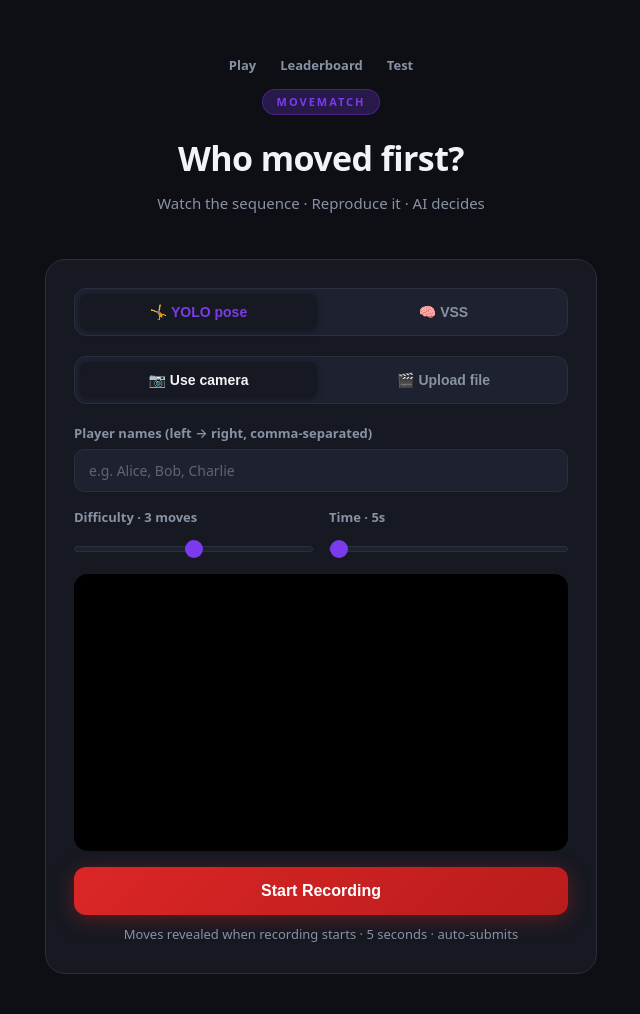
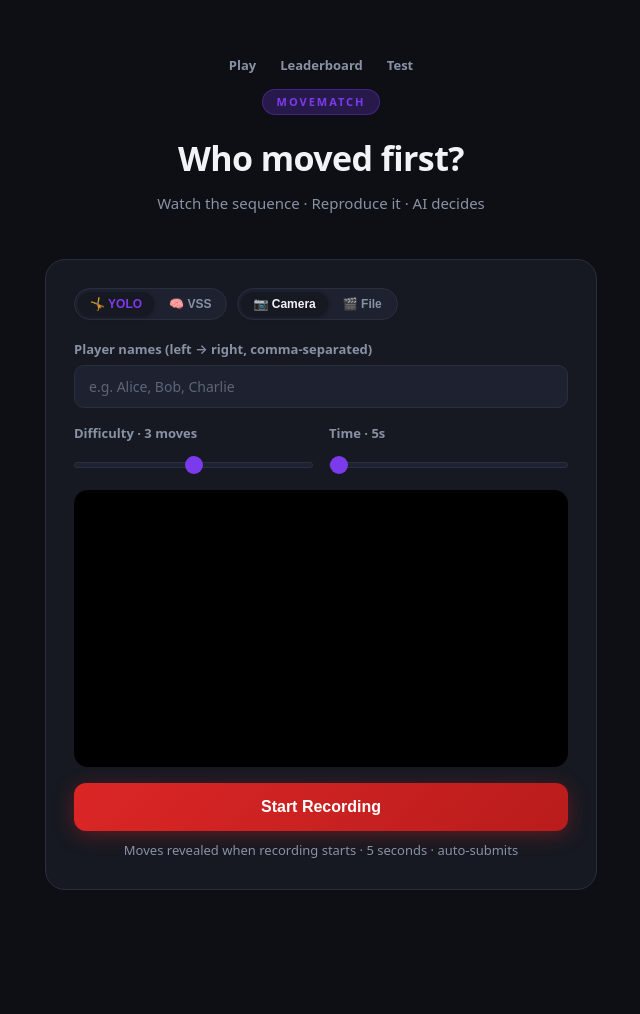
Before and after one commit to Swiss-ai-Weeks/visual-inspector, a Flask app: page / in a window 1280 px wide. Shown: the top 1014 px of the page, without its empty margins (319-959 px from the left). After the commit the page ends 890 px from the top, so only its background shows below. Run offline with Flask 3, Linux system fonts and the light colour scheme.

Commit message:
minor ui improvements

```diff
--- a/app/app.py
+++ b/app/app.py
@@ -466,7 +466,9 @@ def test_page():
 @app.route("/api/challenge", methods=["POST"])
 def api_new_challenge():
     difficulty = clamp_int(request.values.get("difficulty"), MIN_DIFFICULTY, MAX_DIFFICULTY, DEFAULT_DIFFICULTY)
-    return json.dumps(generate_challenge(difficulty)), 200, {"Content-Type": "application/json"}
+    moves = generate_challenge(difficulty)
+    payload = {"moves": [{"name": m, "emoji": move_emoji(m)} for m in moves]}
+    return json.dumps(payload), 200, {"Content-Type": "application/json"}
 
 
 @app.errorhandler(413)
--- a/app/static/style.css
+++ b/app/static/style.css
@@ -100,6 +100,14 @@ body {
   line-height: 1.3;
   text-transform: capitalize;
 }
+
+/* Compact variant shown under the toggles in file mode. */
+.challenge-card.compact {
+  padding: 16px 18px;
+  border-radius: 14px;
+}
+.challenge-card.compact .challenge-label { margin-bottom: 10px; }
+.challenge-card.compact .clear-btn { margin-top: 12px; }
 
 /* Two-action vertical layout inside challenge card */
 .challenge-list {
@@ -376,25 +384,31 @@ body {
 }
 
 /* ── Mode toggle ── */
+.toggle-row {
+  display: flex;
+  flex-wrap: wrap;
+  gap: 10px;
+  margin-bottom: 20px;
+}
+
 .mode-toggle {
-  display: flex;
-  gap: 8px;
-  margin-bottom: 20px;
+  display: inline-flex;
+  gap: 3px;
   background: var(--surface2);
   border: 1px solid var(--border);
-  border-radius: 12px;
-  padding: 5px;
+  border-radius: 999px;
+  padding: 3px;
 }
 
 .mode-btn {
-  flex: 1;
-  padding: 10px;
+  padding: 5px 12px;
   background: transparent;
   border: none;
-  border-radius: 8px;
+  border-radius: 999px;
   color: var(--muted);
-  font-size: 14px;
+  font-size: 12px;
   font-weight: 600;
+  white-space: nowrap;
   cursor: pointer;
   transition: background .2s, color .2s;
 }
@@ -402,7 +416,7 @@ body {
 .mode-btn.active {
   background: var(--surface);
   color: var(--text);
-  box-shadow: 0 1px 6px rgba(0,0,0,.35);
+  box-shadow: 0 1px 4px rgba(0,0,0,.35);
 }
 
 .mode-btn:not(.active):hover { color: var(--text); }
--- a/app/templates/index.html
+++ b/app/templates/index.html
@@ -1,38 +1,18 @@
 {% extends "base.html" %}
 
 {% block content %}
-
-<!-- Challenge card -->
-<div class="challenge-card" id="challenge-card">
-  <div id="challenge-normal" style="display:none">
-    <p class="challenge-label">Your challenge &mdash; who does it first?</p>
-    <div class="sequence-display">
-      {% for move in challenge %}
-        {% if not loop.first %}<span class="seq-arrow">&rarr;</span>{% endif %}
-        <span class="seq-step">
-          <span class="seq-emoji">{{ move_emoji(move) }}</span>
-          <span class="seq-name">{{ move }}</span>
-        </span>
-      {% endfor %}
-    </div>
-    <button type="button" class="clear-btn" id="reroll">🎲 New challenge</button>
-  </div>
-  <div id="challenge-mystery">
-    <p class="challenge-label">Camera Challenge</p>
-    <span class="challenge-emoji" style="font-size:64px">🎲</span>
-    <p class="challenge-text">Press Start Recording to reveal!</p>
-  </div>
-</div>
 
 <div class="form-card">
   <form method="POST" enctype="multipart/form-data" id="form">
     <input type="hidden" name="challenge_json" id="challenge_json" value='{{ challenge_json }}'>
     <input type="hidden" name="method" id="method" value="{{ method }}">
 
+    <!-- Compact toggles -->
+    <div class="toggle-row">
       <!-- Detector toggle -->
       <div class="mode-toggle method-toggle">
         <button type="button" class="mode-btn {{ 'active' if method == 'yolo' }}" id="btn-yolo" onclick="setMethod('yolo')">
-        🤸 YOLO pose
+          🤸 YOLO
         </button>
         <button type="button" class="mode-btn {{ 'active' if method == 'vss' }}" id="btn-vss" onclick="setMethod('vss')">
           🧠 VSS
@@ -42,11 +22,27 @@
       <!-- Mode toggle -->
       <div class="mode-toggle">
         <button type="button" class="mode-btn active" id="btn-record" onclick="setMode('record')">
-        📷 Use camera
+          📷 Camera
         </button>
         <button type="button" class="mode-btn" id="btn-upload" onclick="setMode('upload')">
-        🎬 Upload file
+          🎬 File
         </button>
+      </div>
+    </div>
+
+    <!-- Challenge (shown in file mode) -->
+    <div class="challenge-card compact" id="challenge-card" style="display:none">
+      <p class="challenge-label">Your challenge &mdash; who does it first?</p>
+      <div class="sequence-display compact" id="sequence-display">
+        {% for move in challenge %}
+          {% if not loop.first %}<span class="seq-arrow small">&rarr;</span>{% endif %}
+          <span class="seq-step">
+            <span class="seq-emoji">{{ move_emoji(move) }}</span>
+            <span class="seq-name">{{ move }}</span>
+          </span>
+        {% endfor %}
+      </div>
+      <button type="button" class="clear-btn" id="reroll">🎲 New challenge</button>
     </div>
 
     <!-- Player names -->
@@ -126,7 +122,7 @@
 </div>
 
 <script>
-const CHALLENGE = {{ challenge_json|safe }};
+let CHALLENGE = {{ challenge_json|safe }};
 
 /* -- Difficulty & time controls -- */
 const diffSlider = document.getElementById('difficulty');
@@ -150,9 +146,33 @@ timeSlider.addEventListener('input', () => {
   document.getElementById('countdown-num').textContent  = timeSlider.value;
 });
 
-/* -- Reroll challenge -- */
-document.getElementById('reroll').addEventListener('click', () => {
-  reloadWith(diffSlider.value, timeSlider.value);
+/* -- Reroll challenge (updates the sequence in place) -- */
+const seqDisplay = document.getElementById('sequence-display');
+const rerollBtn  = document.getElementById('reroll');
+
+function renderSequence(moves) {
+  seqDisplay.innerHTML = moves.map((m, i) =>
+    (i ? '<span class="seq-arrow small">&rarr;</span>' : '') +
+    `<span class="seq-step"><span class="seq-emoji">${m.emoji}</span>` +
+    `<span class="seq-name">${m.name}</span></span>`
+  ).join('');
+}
+
+rerollBtn.addEventListener('click', async () => {
+  rerollBtn.disabled = true;
+  try {
+    const res  = await fetch('{{ url_prefix }}/api/challenge', {
+      method: 'POST',
+      headers: { 'Content-Type': 'application/x-www-form-urlencoded' },
+      body: 'difficulty=' + diffSlider.value,
+    });
+    const data = await res.json();
+    CHALLENGE  = data.moves.map(m => m.name);
+    document.getElementById('challenge_json').value = JSON.stringify(CHALLENGE);
+    renderSequence(data.moves);
+  } finally {
+    rerollBtn.disabled = false;
+  }
 });
 
 /* -- Upload mode -- */
@@ -196,9 +216,7 @@ function setMode(mode) {
   document.getElementById('record-section').style.display  = mode === 'record' ? '' : 'none';
   document.getElementById('btn-upload').classList.toggle('active', mode === 'upload');
   document.getElementById('btn-record').classList.toggle('active', mode === 'record');
-  document.getElementById('challenge-card').style.display    = mode === 'upload' ? '' : 'none';
-  document.getElementById('challenge-normal').style.display  = mode === 'upload' ? '' : 'none';
-  document.getElementById('challenge-mystery').style.display = 'none';
+  document.getElementById('challenge-card').style.display = mode === 'upload' ? '' : 'none';
   input.required = mode === 'upload';
   if (mode !== 'record') stopCamera();
 }
--- a/app/templates/test.html
+++ b/app/templates/test.html
@@ -7,8 +7,7 @@
 <div class="form-card">
   <h2 style="margin-top:0">Write your own movements</h2>
   <p style="color:var(--muted);margin-bottom:1.25rem">
-    Type any movement in plain language &mdash; the VSS captioner and reasoner
-    handle arbitrary moves, not a fixed list. Add several to require them in
+    Type any movement in plain language &mdash; Add several to require them in
     order, then drop a video to see who does them first.
   </p>
 
@@ -25,7 +24,7 @@
         🧠 VSS
       </button>
     </div>
-    <p style="color:var(--muted);font-size:.85rem;margin:-.5rem 0 1rem">
+    <p style="color:var(--muted);font-size:.85rem;margin:.5rem 0 1rem">
       YOLO pose detects a fixed gesture set (arms crossed, clap, hands on head,
       raise one arm, crouch, touch a knee, wave, point). VSS handles any free-text move.
     </p>
```
Lines whose indentation alone changed are shown as unchanged.
